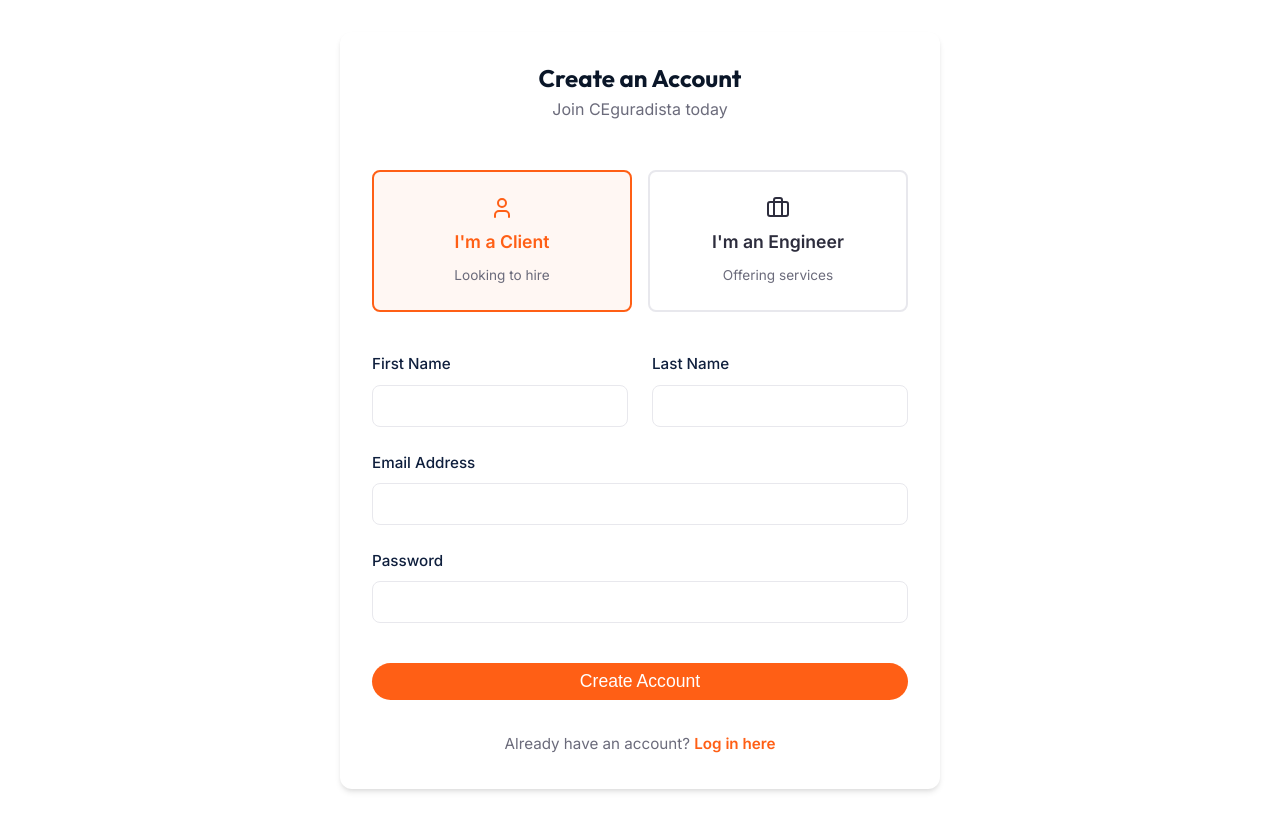
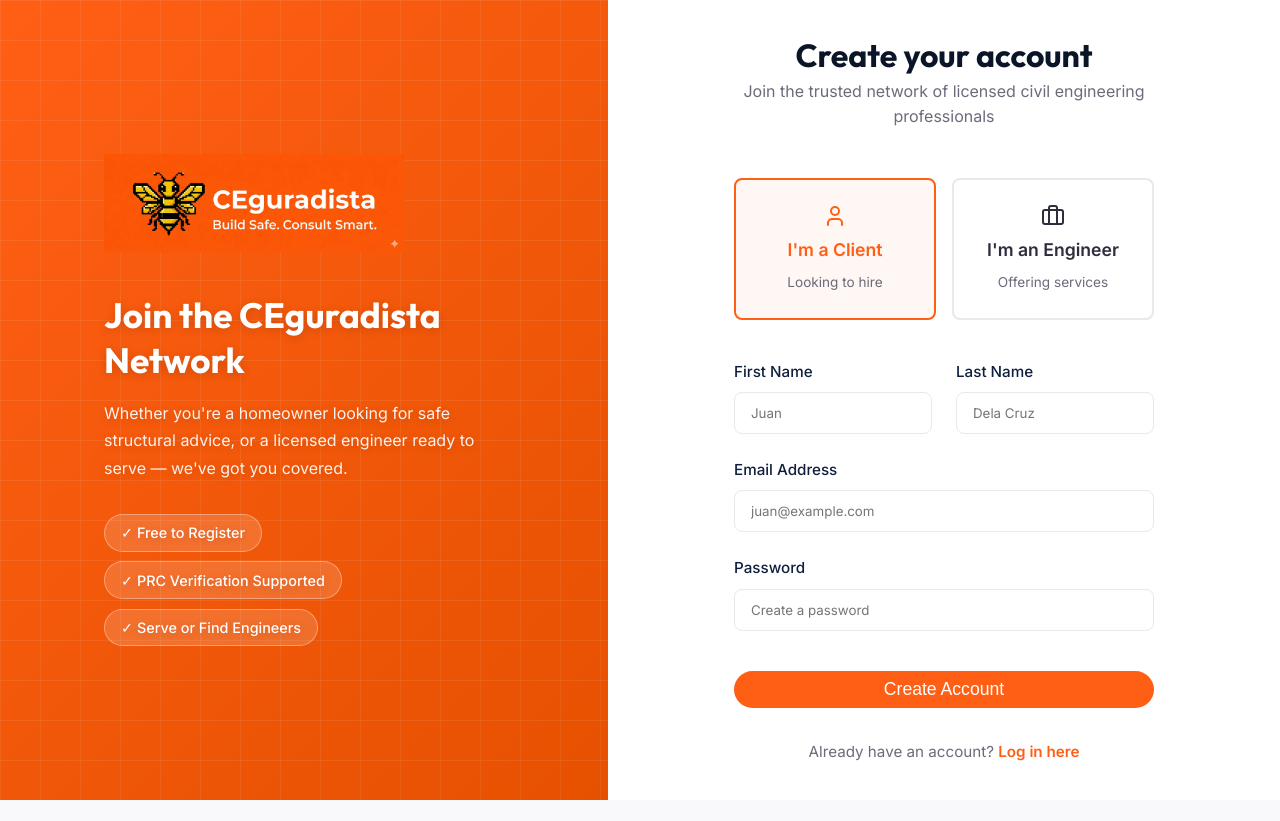
Before and after one commit to colkeaz/CivilPH, a React (Vite) app: page /signup in a window 1280 px wide. After the commit the page ends 800 px from the top, so only its background shows below. Built offline with nearby package versions, Linux system fonts and the light colour scheme.

Commit message:
style: header improvement using the logo cuz ai slop

```diff
--- a/index.html
+++ b/index.html
@@ -2,9 +2,9 @@
 <html lang="en">
   <head>
     <meta charset="UTF-8" />
-    <link rel="icon" type="image/svg+xml" href="/favicon.svg" />
+    <link rel="icon" type="image/png" href="/src/images/Logo.png" />
     <meta name="viewport" content="width=device-width, initial-scale=1.0" />
-    <title>CEguradista - Find and Book Licensed Civil Engineers</title>
+    <title>CEguradista</title>
   </head>
   <body>
     <div id="root"></div>
--- a/src/components/Header.tsx
+++ b/src/components/Header.tsx
@@ -1,5 +1,6 @@
 import React, { useState, useEffect } from 'react';
 import { Link, useLocation } from 'react-router-dom';
+import logoImg from '../images/Logo.png';
 import '../styles/Header.css';
 
 const Header = () => {
@@ -23,8 +24,10 @@ const Header = () => {
   return (
     <header className={`header ${scrolled ? 'scrolled' : ''} ${!isHomePage ? 'light-mode' : ''}`}>
       <div className="header-container">
+
         <Link to="/" className="logo">
-          Civil<span className="logo-accent">PH</span>
+          <img src={logoImg} alt="CivilPH" className="logo-img" />
+          <span className="logo-text">CEguradista</span>
         </Link>
 
         <nav className="nav-links">
@@ -37,6 +40,7 @@ const Header = () => {
           <Link to="/login" className="btn-text">Log In</Link>
           <Link to="/signup" className="btn btn-primary">Sign Up</Link>
         </div>
+
       </div>
     </header>
   );
--- a/src/pages/SignupPage.tsx
+++ b/src/pages/SignupPage.tsx
@@ -2,6 +2,7 @@ import React, { useState } from 'react';
 import { Link, useNavigate } from 'react-router-dom';
 import { useAuth } from '../store/AuthContext';
 import { User, Briefcase } from 'lucide-react';
+import logoBanner from '../images/LogoBanner.png';
 import '../styles/AuthPages.css';
 
 const SignupPage = () => {
@@ -36,13 +37,34 @@ const SignupPage = () => {
   };
 
   return (
-    <div className="auth-fullpage">
-      <main className="auth-main">
-        <div className="auth-card card signup-card">
-          <h2 className="auth-title">Create an Account</h2>
-          <p className="auth-subtitle">Join CEguradista today</p>
+    <div className="auth-split-page">
+      {/* Left Panel – Branding */}
+      <div className="auth-left-panel">
+        <div className="auth-panel-overlay" />
+        <div className="auth-panel-content">
+          <img src={logoBanner} alt="CEguradista" className="auth-logo-banner" />
+          <h2 className="auth-panel-headline">Join the CEguradista Network</h2>
+          <p className="auth-panel-subtext">
+            Whether you're a homeowner looking for safe structural advice, or a licensed engineer ready to serve — we've got you covered.
+          </p>
+          <div className="auth-panel-badges">
+            <span className="auth-badge">✓ Free to Register</span>
+            <span className="auth-badge">✓ PRC Verification Supported</span>
+            <span className="auth-badge">✓ Serve or Find Engineers</span>
+          </div>
+        </div>
+      </div>
+
+      {/* Right Panel – Form */}
+      <div className="auth-right-panel">
+        <div className="auth-form-wrapper">
+          <div className="auth-form-header">
+            <h1 className="auth-title">Create your account</h1>
+            <p className="auth-subtitle">Join the trusted network of licensed civil engineering professionals</p>
+          </div>
 
           <form className="auth-form" onSubmit={handleSignup}>
+            {/* Role Selector */}
             <div className="role-selection-cards">
               <div
                 className={`role-card ${role === 'homeowner' ? 'active' : ''}`}
@@ -69,6 +91,7 @@ const SignupPage = () => {
                   type="text"
                   id="firstName"
                   className="input-field"
+                  placeholder="Juan"
                   required
                   value={firstName}
                   onChange={(e) => setFirstName(e.target.value)}
@@ -80,6 +103,7 @@ const SignupPage = () => {
                   type="text"
                   id="lastName"
                   className="input-field"
+                  placeholder="Dela Cruz"
                   required
                   value={lastName}
                   onChange={(e) => setLastName(e.target.value)}
@@ -88,11 +112,12 @@ const SignupPage = () => {
             </div>
 
             <div className="form-group">
-              <label htmlFor="email">Email Address</label>
+              <label htmlFor="signup-email">Email Address</label>
               <input
                 type="email"
-                id="email"
+                id="signup-email"
                 className="input-field"
+                placeholder="juan@example.com"
                 required
                 value={email}
                 onChange={(e) => setEmail(e.target.value)}
@@ -100,11 +125,12 @@ const SignupPage = () => {
             </div>
 
             <div className="form-group">
-              <label htmlFor="password">Password</label>
+              <label htmlFor="signup-password">Password</label>
               <input
                 type="password"
-                id="password"
+                id="signup-password"
                 className="input-field"
+                placeholder="Create a password"
                 required
                 value={password}
                 onChange={(e) => setPassword(e.target.value)}
@@ -118,7 +144,7 @@ const SignupPage = () => {
             <p>Already have an account? <Link to="/login" className="text-orange">Log in here</Link></p>
           </div>
         </div>
-      </main>
+      </div>
     </div>
   );
 };
--- a/src/styles/AuthPages.css
+++ b/src/styles/AuthPages.css
@@ -29,7 +29,7 @@
 .auth-left-panel {
   flex: 1;
   position: relative;
-   background: linear-gradient(135deg, #FF5F15 0%, #E65100 100%);
+  background: linear-gradient(135deg, #FF5F15 0%, #E65100 100%);
   display: flex;
   align-items: center;
   justify-content: center;
@@ -40,8 +40,8 @@
   position: absolute;
   inset: 0;
   background-image:
-    linear-gradient(rgba(255, 95, 21, 0.08) 1px, transparent 1px),
-    linear-gradient(90deg, rgba(255, 95, 21, 0.08) 1px, transparent 1px);
+    linear-gradient(rgba(255, 255, 255, 0.07) 1px, transparent 1px),
+    linear-gradient(90deg, rgba(255, 255, 255, 0.07) 1px, transparent 1px);
   background-size: 40px 40px;
   pointer-events: none;
 }
@@ -52,6 +52,7 @@
   padding: 3rem 2.5rem;
   max-width: 480px;
   text-align: left;
+  text-shadow: 0 2px 10px rgba(0,0,0,0.15);
 }
 
 .auth-logo-banner {
@@ -65,13 +66,13 @@
 .auth-panel-headline {
   font-size: clamp(1.5rem, 3vw, 2.2rem);
   font-weight: 700;
-  color: var(--white);
+  color: #ffffff;
   margin-bottom: 1rem;
   line-height: 1.3;
 }
 
 .auth-panel-subtext {
-  color: rgba(255, 255, 255, 0.7);
+  color: rgba(255, 255, 255, 0.92);
   font-size: 1rem;
   line-height: 1.7;
   margin-bottom: 2rem;
@@ -87,9 +88,9 @@
   display: inline-flex;
   align-items: center;
   gap: 0.5rem;
-  background-color: rgba(255, 95, 21, 0.15);
-  border: 1px solid rgba(255, 95, 21, 0.3);
-  color: var(--orange-400);
+  background-color: rgba(255, 255, 255, 0.15);
+  border: 1px solid rgba(255, 255, 255, 0.35);
+  color: #ffffff;
   font-size: 0.9rem;
   font-weight: 500;
   padding: 0.4rem 1rem;
@@ -129,21 +130,26 @@
   .auth-split-page {
     flex-direction: column;
   }
+
   .auth-left-panel {
     min-height: 180px;
     flex: none;
   }
+
   .auth-panel-content {
     text-align: center;
     padding: 1.5rem;
   }
+
   .auth-panel-badges {
     align-items: center;
   }
+
   .auth-logo-banner {
     margin: 0 auto 1rem;
     max-width: 180px;
   }
+
   .auth-panel-headline,
   .auth-panel-subtext {
     display: none;
@@ -264,7 +270,7 @@
   border-radius: var(--radius-md);
   cursor: pointer;
   transition: all 0.2s;
-  font-size: 0.95rem !important; /* Override generic label size */
+  font-size: 0.95rem !important;
   font-weight: 500 !important;
   color: var(--grey-600) !important;
 }
@@ -283,7 +289,7 @@
   color: var(--orange-600) !important;
 }
 
-/* New Role Selection Cards */
+/* Role Selection Cards */
 .role-selection-cards {
   display: flex;
   gap: 1rem;
--- a/src/styles/Header.css
+++ b/src/styles/Header.css
@@ -34,38 +34,59 @@
   align-items: center;
 }
 
+/* Mobile layout */
 @media (max-width: 768px) {
   .header-container {
     flex-direction: column;
     gap: 1rem;
     padding: 0 var(--spacing-md);
   }
+
   .nav-links {
     flex-wrap: wrap;
     justify-content: center;
     gap: 1rem;
   }
+
   .auth-buttons {
     width: 100%;
     justify-content: center;
   }
 }
 
+/* Logo container */
 .logo {
-  font-family: var(--font-heading);
-  font-size: 1.5rem;
-  font-weight: 700;
-  color: var(--orange-500);
+  display: flex;
+  align-items: center;
+  gap: 10px;
+  text-decoration: none;
+  background: transparent;
 }
 
-.logo-accent {
-  color: var(--white);
+/* Logo image */
+.logo-img {
+  height: 40px;
+  width: auto;
+  object-fit: contain;
+  display: block;
+  background: transparent;
 }
 
-.header.light-mode .logo-accent {
-  color: var(--midnight-900);
+/* Logo text */
+.logo-text {
+  font-size: 1.3rem;
+  font-weight: 700;
+  letter-spacing: 0.3px;
+  color: white;
+  transition: color 0.3s ease;
 }
 
+/* When header switches to light mode */
+.header.light-mode .logo-text {
+  color: var(--grey-900);
+}
+
+/* Navigation */
 .nav-links {
   display: flex;
   gap: var(--spacing-xl);
@@ -96,6 +117,7 @@
   width: 100%;
 }
 
+/* Auth buttons */
 .auth-buttons {
   display: flex;
   align-items: center;
```
